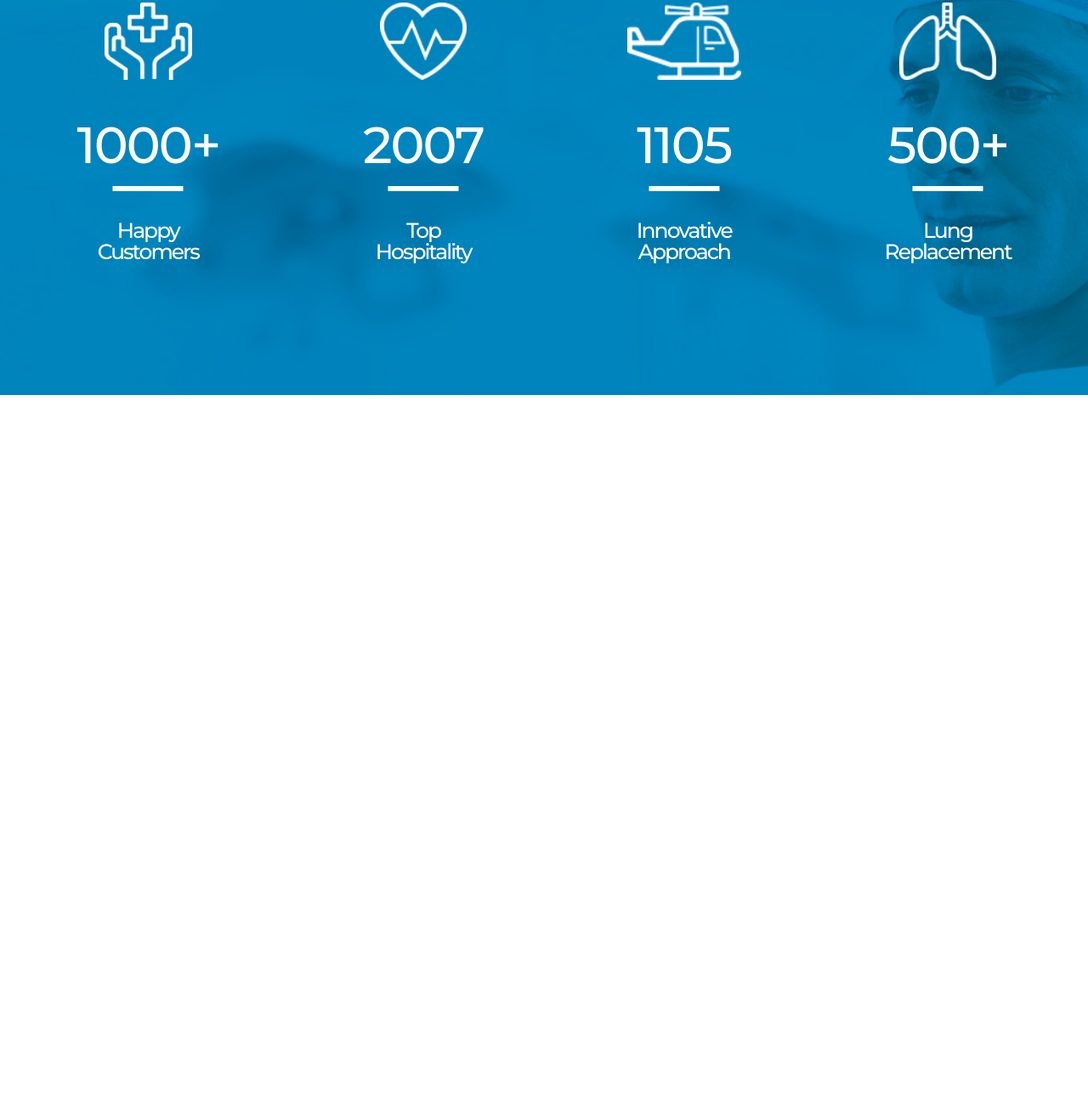
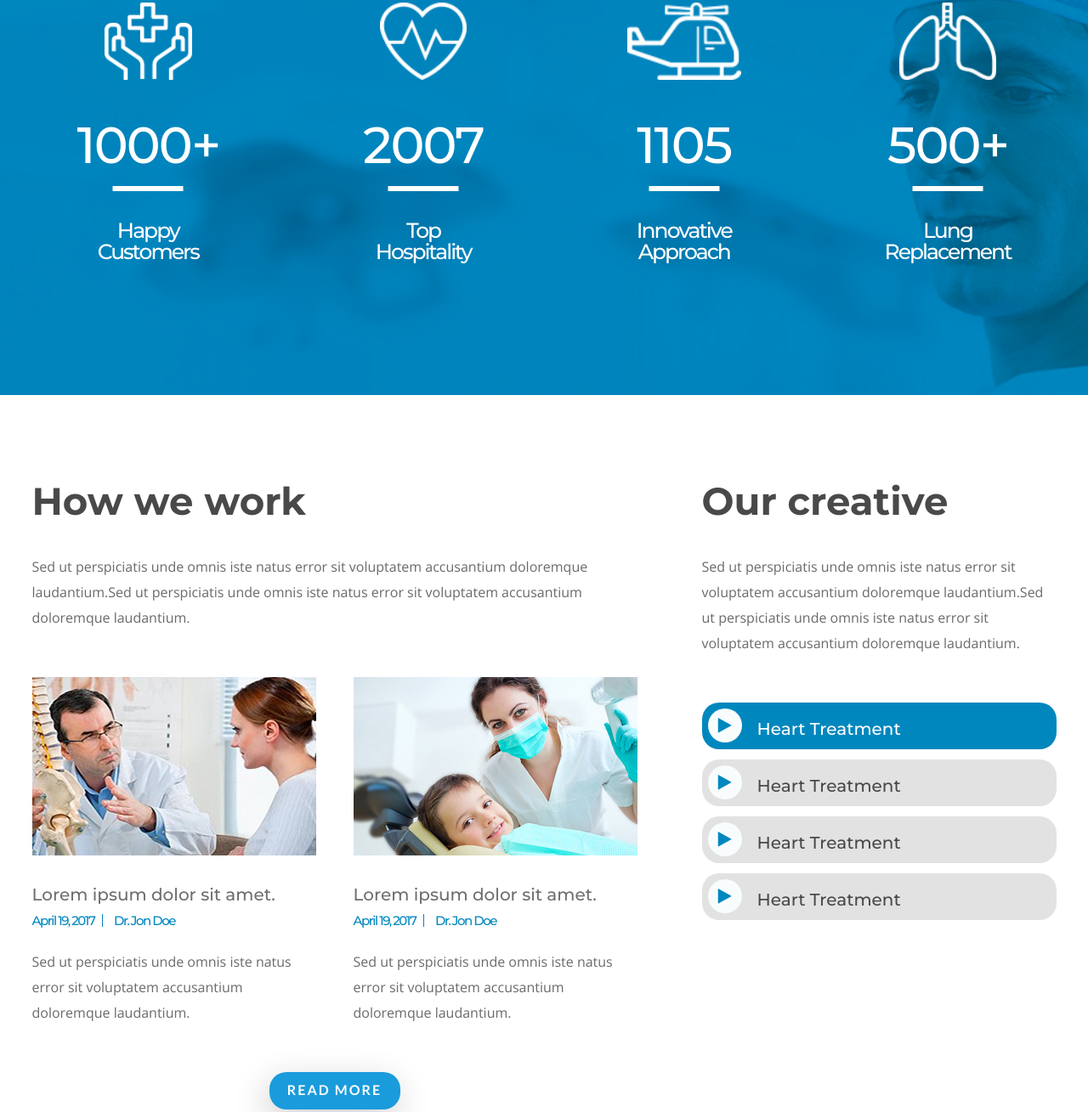
Before and after one commit to Bahodirmedia/Dentist, a plain HTML site: page index.html in a window 1280 px wide. Shown: the part 2322-3631 px from the top of the page at 85% size. Before the commit the page ends 2787 px from the top, so only its background shows below. Drawn offline with nearby package versions, Linux system fonts and the light colour scheme.

Commit message:
Uncomented work section

```diff
--- a/index.html
+++ b/index.html
@@ -202,7 +202,7 @@
     </div>
   </section>
 
-  <!-- <section class="works">
+  <section class="works">
     <div class="container">
       <div class="works__row">
         <div class="works__left">
@@ -258,7 +258,7 @@
       </div>
     </div>
     </div>
-  </section> -->
+  </section>
 
   <!-- <section class="team">
     <div class="container">
```
